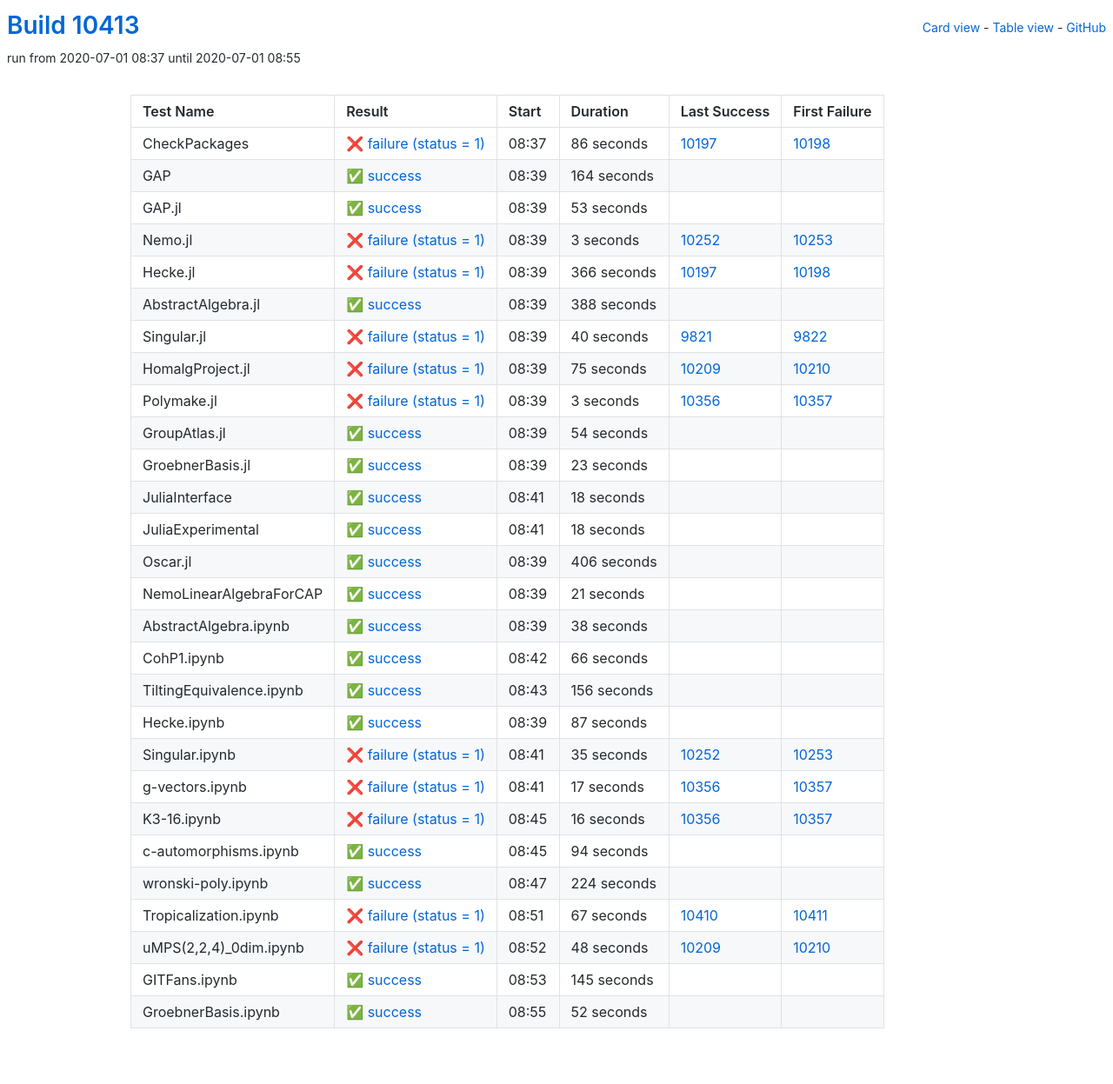
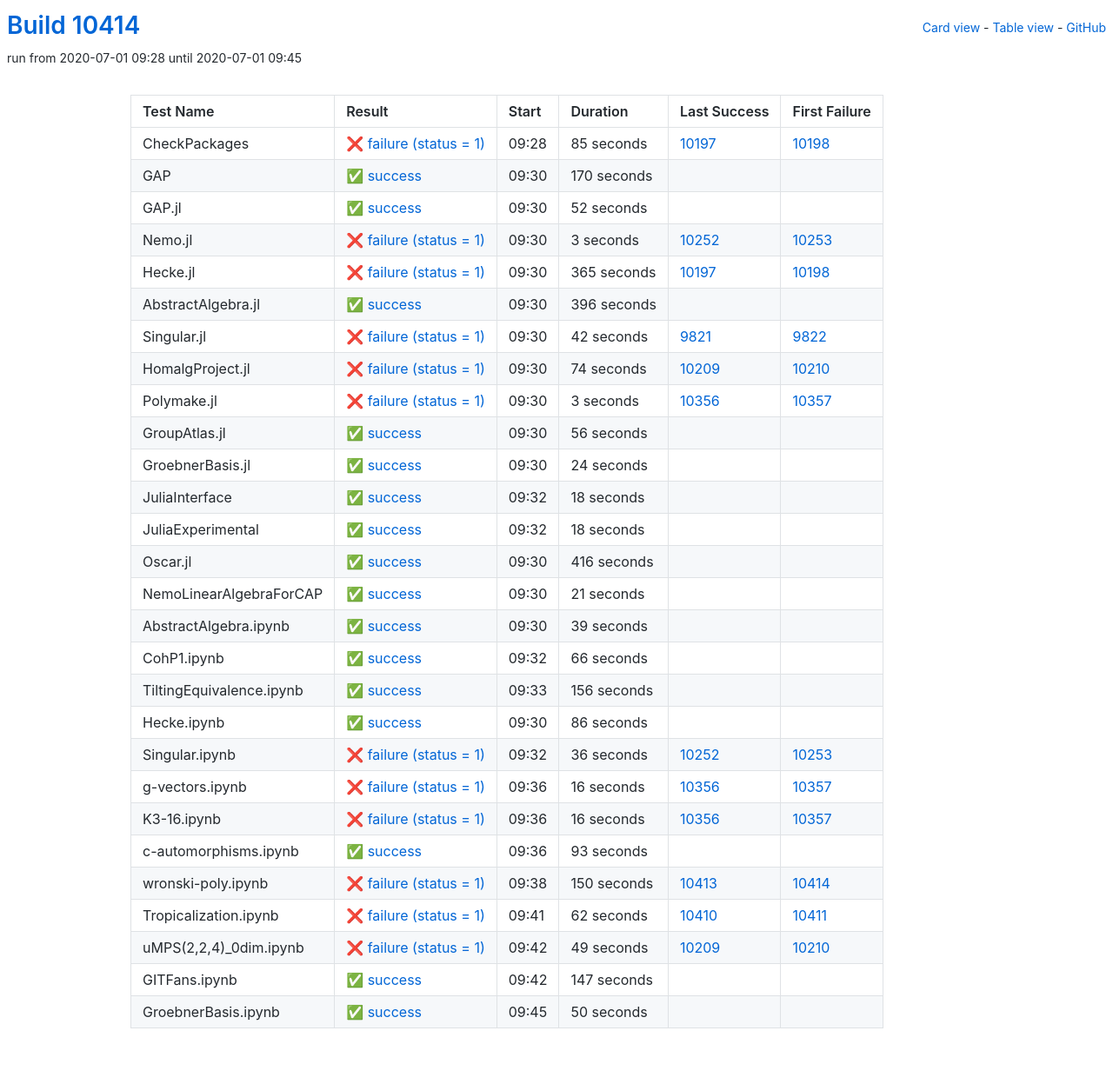
Before and after one commit to oscar-system/oscar-ci-status, a Jekyll site: the page built from table.html, in a window 1280 px wide. Shown: the whole page at 87% size. Built offline with Jekyll 4.4.1, drawn with Linux system fonts in a browser that asks for light colours.

Commit message:
Build #10414

```diff
--- a/_data/ci.yml
+++ b/_data/ci.yml
@@ -1,6 +1,6 @@
 ---
-build: 10413
-build_url: https://oscarci.mathematik.uni-kl.de/job/oscar/10413/
+build: 10414
+build_url: https://oscarci.mathematik.uni-kl.de/job/oscar/10414/
 job: oscar
 organization: oscar-system
 repo: oscar-ci-status
@@ -8,44 +8,44 @@
 tests:
 - name: CheckPackages
   id: checkpackages
-  log: https://oscarci.mathematik.uni-kl.de/job/oscar/10413/artifact/logs/build-10413/CheckPackages.log
-  start: 2020-07-01 08:37
+  log: https://oscarci.mathematik.uni-kl.de/job/oscar/10414/artifact/logs/build-10414/CheckPackages.log
+  start: 2020-07-01 09:28
   success: false
   exitcode: 1
   status: failure
-  duration: 86
+  duration: 85
   last_success: 10197
   last_success_url: https://oscarci.mathematik.uni-kl.de/job/oscar/10197/
   first_failure: 10198
   first_failure_url: https://oscarci.mathematik.uni-kl.de/job/oscar/10198/
 - name: GAP
   id: gap
-  log: https://oscarci.mathematik.uni-kl.de/job/oscar/10413/artifact/logs/build-10413/GAP.log
-  start: 2020-07-01 08:39
+  log: https://oscarci.mathematik.uni-kl.de/job/oscar/10414/artifact/logs/build-10414/GAP.log
+  start: 2020-07-01 09:30
   success: true
   exitcode: 0
   status: success
-  duration: 164
+  duration: 170
   last_success: false
   last_success_url:
   first_failure: false
   first_failure_url:
 - name: GAP.jl
   id: gap-jl
-  log: https://oscarci.mathematik.uni-kl.de/job/oscar/10413/artifact/logs/build-10413/GAP.jl.log
-  start: 2020-07-01 08:39
+  log: https://oscarci.mathematik.uni-kl.de/job/oscar/10414/artifact/logs/build-10414/GAP.jl.log
+  start: 2020-07-01 09:30
   success: true
   exitcode: 0
   status: success
-  duration: 53
+  duration: 52
   last_success: false
   last_success_url:
   first_failure: false
   first_failure_url:
 - name: Nemo.jl
   id: nemo-jl
-  log: https://oscarci.mathematik.uni-kl.de/job/oscar/10413/artifact/logs/build-10413/Nemo.jl.log
-  start: 2020-07-01 08:39
+  log: https://oscarci.mathematik.uni-kl.de/job/oscar/10414/artifact/logs/build-10414/Nemo.jl.log
+  start: 2020-07-01 09:30
   success: false
   exitcode: 1
   status: failure
@@ -56,56 +56,56 @@
   first_failure_url: https://oscarci.mathematik.uni-kl.de/job/oscar/10253/
 - name: Hecke.jl
   id: hecke-jl
-  log: https://oscarci.mathematik.uni-kl.de/job/oscar/10413/artifact/logs/build-10413/Hecke.jl.log
-  start: 2020-07-01 08:39
+  log: https://oscarci.mathematik.uni-kl.de/job/oscar/10414/artifact/logs/build-10414/Hecke.jl.log
+  start: 2020-07-01 09:30
   success: false
   exitcode: 1
   status: failure
-  duration: 366
+  duration: 365
   last_success: 10197
   last_success_url: https://oscarci.mathematik.uni-kl.de/job/oscar/10197/
   first_failure: 10198
   first_failure_url: https://oscarci.mathematik.uni-kl.de/job/oscar/10198/
 - name: AbstractAlgebra.jl
   id: abstractalgebra-jl
-  log: https://oscarci.mathematik.uni-kl.de/job/oscar/10413/artifact/logs/build-10413/AbstractAlgebra.jl.log
-  start: 2020-07-01 08:39
+  log: https://oscarci.mathematik.uni-kl.de/job/oscar/10414/artifact/logs/build-10414/AbstractAlgebra.jl.log
+  start: 2020-07-01 09:30
   success: true
   exitcode: 0
   status: success
-  duration: 388
+  duration: 396
   last_success: false
   last_success_url:
   first_failure: false
   first_failure_url:
 - name: Singular.jl
   id: singular-jl
-  log: https://oscarci.mathematik.uni-kl.de/job/oscar/10413/artifact/logs/build-10413/Singular.jl.log
-  start: 2020-07-01 08:39
+  log: https://oscarci.mathematik.uni-kl.de/job/oscar/10414/artifact/logs/build-10414/Singular.jl.log
+  start: 2020-07-01 09:30
   success: false
   exitcode: 1
   status: failure
-  duration: 40
+  duration: 42
   last_success: 9821
   last_success_url: https://oscarci.mathematik.uni-kl.de/job/oscar/9821/
   first_failure: 9822
   first_failure_url: https://oscarci.mathematik.uni-kl.de/job/oscar/9822/
 - name: HomalgProject.jl
   id: homalgproject-jl
-  log: https://oscarci.mathematik.uni-kl.de/job/oscar/10413/artifact/logs/build-10413/HomalgProject.jl.log
-  start: 2020-07-01 08:39
+  log: https://oscarci.mathematik.uni-kl.de/job/oscar/10414/artifact/logs/build-10414/HomalgProject.jl.log
+  start: 2020-07-01 09:30
   success: false
   exitcode: 1
   status: failure
-  duration: 75
+  duration: 74
   last_success: 10209
   last_success_url: https://oscarci.mathematik.uni-kl.de/job/oscar/10209/
   first_failure: 10210
   first_failure_url: https://oscarci.mathematik.uni-kl.de/job/oscar/10210/
 - name: Polymake.jl
   id: polymake-jl
-  log: https://oscarci.mathematik.uni-kl.de/job/oscar/10413/artifact/logs/build-10413/Polymake.jl.log
-  start: 2020-07-01 08:39
+  log: https://oscarci.mathematik.uni-kl.de/job/oscar/10414/artifact/logs/build-10414/Polymake.jl.log
+  start: 2020-07-01 09:30
   success: false
   exitcode: 1
   status: failure
@@ -116,32 +116,32 @@
   first_failure_url: https://oscarci.mathematik.uni-kl.de/job/oscar/10357/
 - name: GroupAtlas.jl
   id: groupatlas-jl
-  log: https://oscarci.mathematik.uni-kl.de/job/oscar/10413/artifact/logs/build-10413/GroupAtlas.jl.log
-  start: 2020-07-01 08:39
+  log: https://oscarci.mathematik.uni-kl.de/job/oscar/10414/artifact/logs/build-10414/GroupAtlas.jl.log
+  start: 2020-07-01 09:30
   success: true
   exitcode: 0
   status: success
-  duration: 54
+  duration: 56
   last_success: false
   last_success_url:
   first_failure: false
   first_failure_url:
 - name: GroebnerBasis.jl
   id: groebnerbasis-jl
-  log: https://oscarci.mathematik.uni-kl.de/job/oscar/10413/artifact/logs/build-10413/GroebnerBasis.jl.log
-  start: 2020-07-01 08:39
+  log: https://oscarci.mathematik.uni-kl.de/job/oscar/10414/artifact/logs/build-10414/GroebnerBasis.jl.log
+  start: 2020-07-01 09:30
   success: true
   exitcode: 0
   status: success
-  duration: 23
+  duration: 24
   last_success: false
   last_success_url:
   first_failure: false
   first_failure_url:
 - name: JuliaInterface
   id: juliainterface
-  log: https://oscarci.mathematik.uni-kl.de/job/oscar/10413/artifact/logs/build-10413/JuliaInterface.log
-  start: 2020-07-01 08:41
+  log: https://oscarci.mathematik.uni-kl.de/job/oscar/10414/artifact/logs/build-10414/JuliaInterface.log
+  start: 2020-07-01 09:32
   success: true
   exitcode: 0
   status: success
@@ -152,8 +152,8 @@
   first_failure_url:
 - name: JuliaExperimental
   id: juliaexperimental
-  log: https://oscarci.mathematik.uni-kl.de/job/oscar/10413/artifact/logs/build-10413/JuliaExperimental.log
-  start: 2020-07-01 08:41
+  log: https://oscarci.mathematik.uni-kl.de/job/oscar/10414/artifact/logs/build-10414/JuliaExperimental.log
+  start: 2020-07-01 09:32
   success: true
   exitcode: 0
   status: success
@@ -164,20 +164,20 @@
   first_failure_url:
 - name: Oscar.jl
   id: oscar-jl
-  log: https://oscarci.mathematik.uni-kl.de/job/oscar/10413/artifact/logs/build-10413/Oscar.jl.log
-  start: 2020-07-01 08:39
+  log: https://oscarci.mathematik.uni-kl.de/job/oscar/10414/artifact/logs/build-10414/Oscar.jl.log
+  start: 2020-07-01 09:30
   success: true
   exitcode: 0
   status: success
-  duration: 406
+  duration: 416
   last_success: false
   last_success_url:
   first_failure: false
   first_failure_url:
 - name: NemoLinearAlgebraForCAP
   id: nemolinearalgebraforcap
-  log: https://oscarci.mathematik.uni-kl.de/job/oscar/10413/artifact/logs/build-10413/NemoLinearAlgebraForCAP.log
-  start: 2020-07-01 08:39
+  log: https://oscarci.mathematik.uni-kl.de/job/oscar/10414/artifact/logs/build-10414/NemoLinearAlgebraForCAP.log
+  start: 2020-07-01 09:30
   success: true
   exitcode: 0
   status: success
@@ -188,20 +188,20 @@
   first_failure_url:
 - name: AbstractAlgebra.ipynb
   id: abstractalgebra-ipynb
-  log: https://oscarci.mathematik.uni-kl.de/job/oscar/10413/artifact/logs/build-10413/AbstractAlgebra.ipynb.log
-  start: 2020-07-01 08:39
+  log: https://oscarci.mathematik.uni-kl.de/job/oscar/10414/artifact/logs/build-10414/AbstractAlgebra.ipynb.log
+  start: 2020-07-01 09:30
   success: true
   exitcode: 0
   status: success
-  duration: 38
+  duration: 39
   last_success: false
   last_success_url:
   first_failure: false
   first_failure_url:
 - name: CohP1.ipynb
   id: cohp1-ipynb
-  log: https://oscarci.mathematik.uni-kl.de/job/oscar/10413/artifact/logs/build-10413/CohP1.ipynb.log
-  start: 2020-07-01 08:42
+  log: https://oscarci.mathematik.uni-kl.de/job/oscar/10414/artifact/logs/build-10414/CohP1.ipynb.log
+  start: 2020-07-01 09:32
   success: true
   exitcode: 0
   status: success
@@ -212,8 +212,8 @@
   first_failure_url:
 - name: TiltingEquivalence.ipynb
   id: tiltingequivalence-ipynb
-  log: https://oscarci.mathematik.uni-kl.de/job/oscar/10413/artifact/logs/build-10413/TiltingEquivalence.ipynb.log
-  start: 2020-07-01 08:43
+  log: https://oscarci.mathematik.uni-kl.de/job/oscar/10414/artifact/logs/build-10414/TiltingEquivalence.ipynb.log
+  start: 2020-07-01 09:33
   success: true
   exitcode: 0
   status: success
@@ -224,44 +224,44 @@
   first_failure_url:
 - name: Hecke.ipynb
   id: hecke-ipynb
-  log: https://oscarci.mathematik.uni-kl.de/job/oscar/10413/artifact/logs/build-10413/Hecke.ipynb.log
-  start: 2020-07-01 08:39
+  log: https://oscarci.mathematik.uni-kl.de/job/oscar/10414/artifact/logs/build-10414/Hecke.ipynb.log
+  start: 2020-07-01 09:30
   success: true
   exitcode: 0
   status: success
-  duration: 87
+  duration: 86
   last_success: false
   last_success_url:
   first_failure: false
   first_failure_url:
 - name: Singular.ipynb
   id: singular-ipynb
-  log: https://oscarci.mathematik.uni-kl.de/job/oscar/10413/artifact/logs/build-10413/Singular.ipynb.log
-  start: 2020-07-01 08:41
+  log: https://oscarci.mathematik.uni-kl.de/job/oscar/10414/artifact/logs/build-10414/Singular.ipynb.log
+  start: 2020-07-01 09:32
   success: false
   exitcode: 1
   status: failure
-  duration: 35
+  duration: 36
   last_success: 10252
   last_success_url: https://oscarci.mathematik.uni-kl.de/job/oscar/10252/
   first_failure: 10253
   first_failure_url: https://oscarci.mathematik.uni-kl.de/job/oscar/10253/
 - name: g-vectors.ipynb
   id: g-vectors-ipynb
-  log: https://oscarci.mathematik.uni-kl.de/job/oscar/10413/artifact/logs/build-10413/g-vectors.ipynb.log
-  start: 2020-07-01 08:41
+  log: https://oscarci.mathematik.uni-kl.de/job/oscar/10414/artifact/logs/build-10414/g-vectors.ipynb.log
+  start: 2020-07-01 09:36
   success: false
   exitcode: 1
   status: failure
-  duration: 17
+  duration: 16
   last_success: 10356
   last_success_url: https://oscarci.mathematik.uni-kl.de/job/oscar/10356/
   first_failure: 10357
   first_failure_url: https://oscarci.mathematik.uni-kl.de/job/oscar/10357/
 - name: K3-16.ipynb
   id: k3-16-ipynb
-  log: https://oscarci.mathematik.uni-kl.de/job/oscar/10413/artifact/logs/build-10413/K3-16.ipynb.log
-  start: 2020-07-01 08:45
+  log: https://oscarci.mathematik.uni-kl.de/job/oscar/10414/artifact/logs/build-10414/K3-16.ipynb.log
+  start: 2020-07-01 09:36
   success: false
   exitcode: 1
   status: failure
@@ -272,72 +272,72 @@
   first_failure_url: https://oscarci.mathematik.uni-kl.de/job/oscar/10357/
 - name: c-automorphisms.ipynb
   id: c-automorphisms-ipynb
-  log: https://oscarci.mathematik.uni-kl.de/job/oscar/10413/artifact/logs/build-10413/c-automorphisms.ipynb.log
-  start: 2020-07-01 08:45
+  log: https://oscarci.mathematik.uni-kl.de/job/oscar/10414/artifact/logs/build-10414/c-automorphisms.ipynb.log
+  start: 2020-07-01 09:36
   success: true
   exitcode: 0
   status: success
-  duration: 94
+  duration: 93
   last_success: false
   last_success_url:
   first_failure: false
   first_failure_url:
 - name: wronski-poly.ipynb
   id: wronski-poly-ipynb
-  log: https://oscarci.mathematik.uni-kl.de/job/oscar/10413/artifact/logs/build-10413/wronski-poly.ipynb.log
-  start: 2020-07-01 08:47
-  success: true
-  exitcode: 0
-  status: success
-  duration: 224
-  last_success: false
-  last_success_url:
-  first_failure: false
-  first_failure_url:
-- name: Tropicalization.ipynb
-  id: tropicalization-ipynb
-  log: https://oscarci.mathematik.uni-kl.de/job/oscar/10413/artifact/logs/build-10413/Tropicalization.ipynb.log
-  start: 2020-07-01 08:51
+  log: https://oscarci.mathematik.uni-kl.de/job/oscar/10414/artifact/logs/build-10414/wronski-poly.ipynb.log
+  start: 2020-07-01 09:38
   success: false
   exitcode: 1
   status: failure
-  duration: 67
+  duration: 150
+  last_success: 10413
+  last_success_url: https://oscarci.mathematik.uni-kl.de/job/oscar/10413/
+  first_failure: 10414
+  first_failure_url: https://oscarci.mathematik.uni-kl.de/job/oscar/10414/
+- name: Tropicalization.ipynb
+  id: tropicalization-ipynb
+  log: https://oscarci.mathematik.uni-kl.de/job/oscar/10414/artifact/logs/build-10414/Tropicalization.ipynb.log
+  start: 2020-07-01 09:41
+  success: false
+  exitcode: 1
+  status: failure
+  duration: 62
   last_success: 10410
   last_success_url: https://oscarci.mathematik.uni-kl.de/job/oscar/10410/
   first_failure: 10411
   first_failure_url: https://oscarci.mathematik.uni-kl.de/job/oscar/10411/
 - name: uMPS(2,2,4)_0dim.ipynb
   id: umps-2-2-4-0dim-ipynb
-  log: https://oscarci.mathematik.uni-kl.de/job/oscar/10413/artifact/logs/build-10413/uMPS-2-2-4-_0dim.ipynb.log
-  start: 2020-07-01 08:52
+  log: https://oscarci.mathematik.uni-kl.de/job/oscar/10414/artifact/logs/build-10414/uMPS-2-2-4-_0dim.ipynb.log
+  start: 2020-07-01 09:42
   success: false
   exitcode: 1
   status: failure
-  duration: 48
+  duration: 49
   last_success: 10209
   last_success_url: https://oscarci.mathematik.uni-kl.de/job/oscar/10209/
   first_failure: 10210
   first_failure_url: https://oscarci.mathematik.uni-kl.de/job/oscar/10210/
 - name: GITFans.ipynb
   id: gitfans-ipynb
-  log: https://oscarci.mathematik.uni-kl.de/job/oscar/10413/artifact/logs/build-10413/GITFans.ipynb.log
-  start: 2020-07-01 08:53
+  log: https://oscarci.mathematik.uni-kl.de/job/oscar/10414/artifact/logs/build-10414/GITFans.ipynb.log
+  start: 2020-07-01 09:42
   success: true
   exitcode: 0
   status: success
-  duration: 145
+  duration: 147
   last_success: false
   last_success_url:
   first_failure: false
   first_failure_url:
 - name: GroebnerBasis.ipynb
   id: groebnerbasis-ipynb
-  log: https://oscarci.mathematik.uni-kl.de/job/oscar/10413/artifact/logs/build-10413/GroebnerBasis.ipynb.log
-  start: 2020-07-01 08:55
+  log: https://oscarci.mathematik.uni-kl.de/job/oscar/10414/artifact/logs/build-10414/GroebnerBasis.ipynb.log
+  start: 2020-07-01 09:45
   success: true
   exitcode: 0
   status: success
-  duration: 52
+  duration: 50
   last_success: false
   last_success_url:
   first_failure: false
```
Also changed, not shown: README.md.
